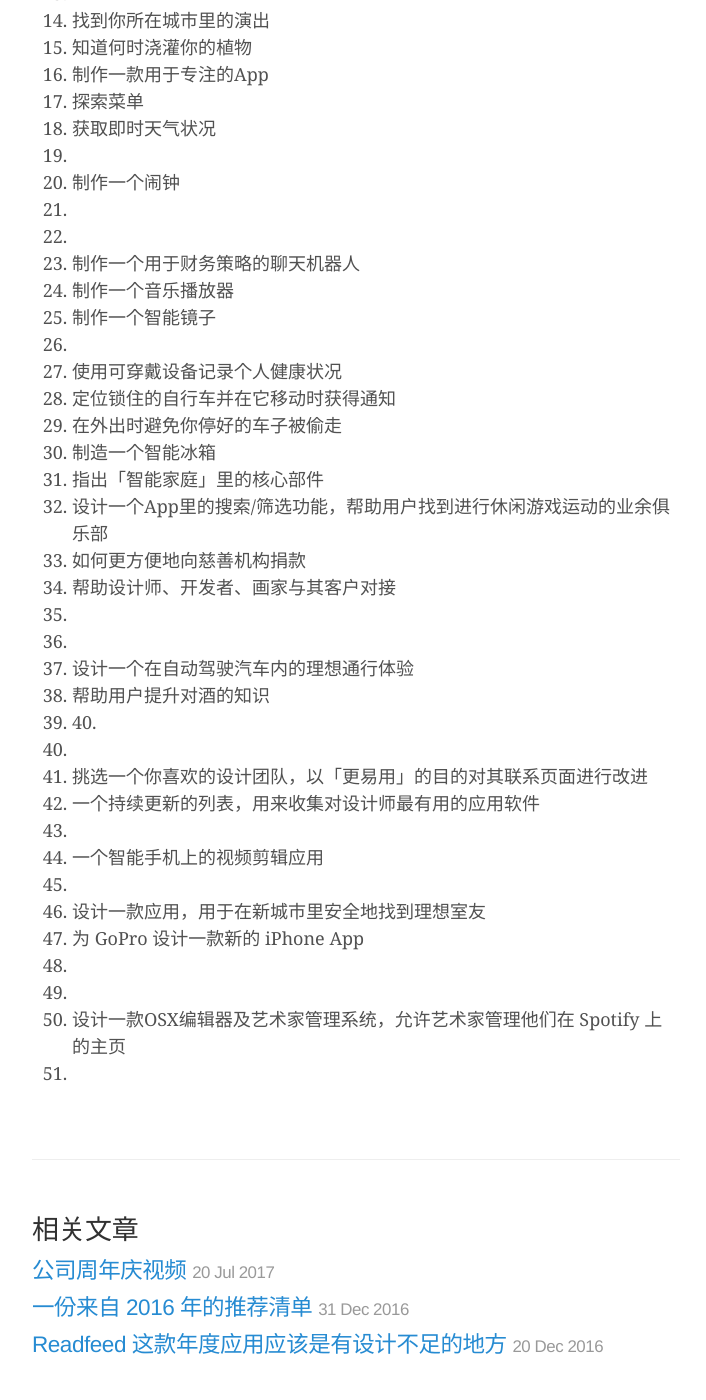
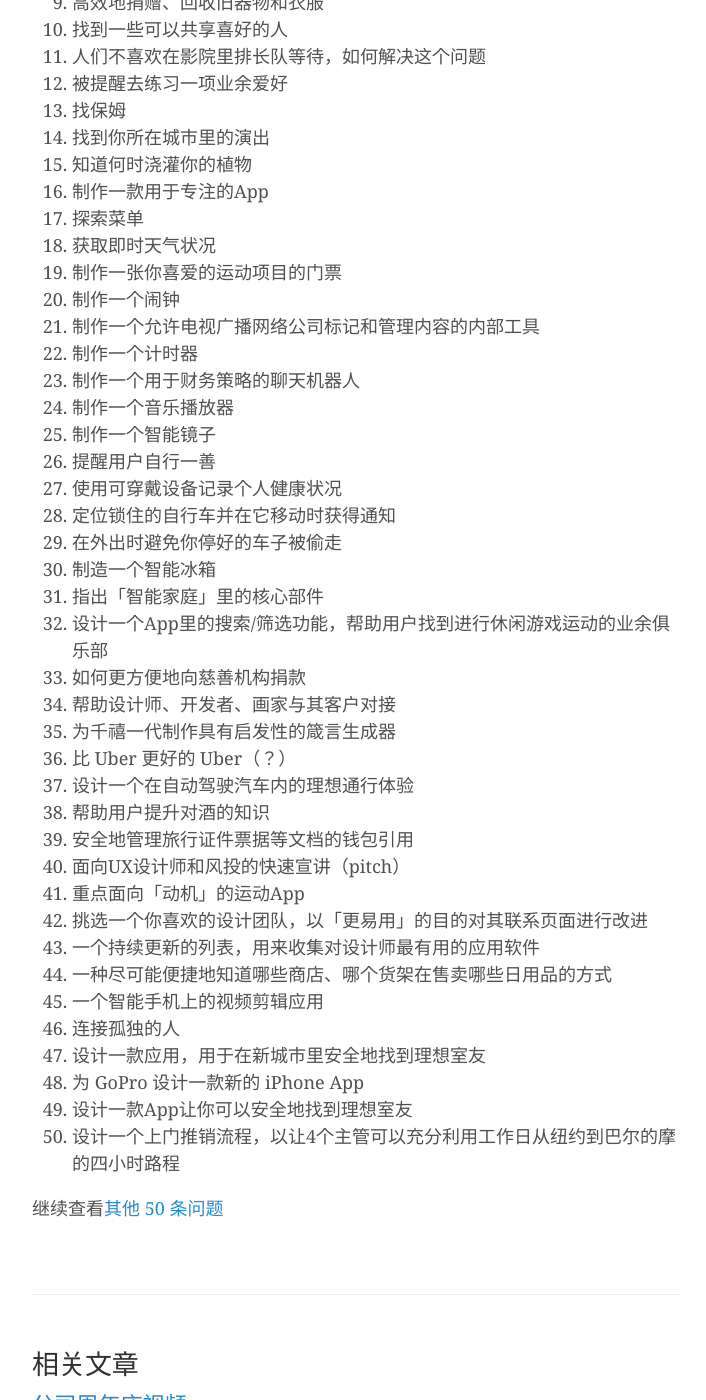
Before and after one commit to yishan/lysh, a Jekyll site: the page built from _posts/2018-05-19-100-example-ux-problems.md, in a window 1280 px wide and 1400 px high, scrolled down 803 px. Shown: the whole window, without its empty margins (284-990 px from the left). Built offline with Jekyll 4.4.1, drawn with Linux system fonts in a browser that asks for light colours; comment, search, counter and statistics services are not loaded; some of the changed text lies outside the part shown.

Commit message:
更新文档

```diff
--- a/_posts/2018-05-19-100-example-ux-problems.md
+++ b/_posts/2018-05-19-100-example-ux-problems.md
@@ -6,9 +6,14 @@ comments: true
 
     Sometimes, its harder to find a problem than a solution.
 
-Medium 上的 Jon Crabb 发布了[一篇文章](https://uxdesign.cc/100-example-ux-problems-f90e7f61dd9f)，整理了约100个（我认为）可以用来练习思考能力的用户体验问题。如引言中提到，发现问题有些难过发现解决办法，了解并尝试解决不同场景中遇到的问题，或许有助于建立起个人对解决用户体验问题的行为策略。现将这100个问题翻译成中文列出来，主要目的还是方便自己不时翻阅看看。不定期跟进原PO更新。
+2021年3月17日编辑：
+这篇文章鸽了3年才弄完一半，翻译对于理解原文帮助不大，还是直接查看原文，并且真正地去思考这里面的问题才对自己有提升。
 
-1.
+以下是之前编辑的内容：
+
+Jon Crabb 在 Medium 发布了[一篇文章](https://uxdesign.cc/100-example-ux-problems-f90e7f61dd9f)，整理了约100个（我认为）可以用来练习思考能力的用户体验问题。如引言中提到，发现问题有些难过发现解决办法，了解并尝试解决不同场景中遇到的问题，或许有助于建立起个人对解决用户体验问题的行为策略。现将这100个问题翻译成中文列出来，主要目的还是方便自己不时翻阅看看。不定期跟进原PO更新。
+
+1. 探索一座新城市
 2. 为偶发的无聊时刻找一些有趣的事情来做
 3. 在餐馆结账时AA
 4. 在餐馆结账时以素食者和非素食者为区分AA
@@ -19,21 +24,21 @@ Medium 上的 Jon Crabb 发布了[一篇文章](https://uxdesign.cc/100-example-
 9. 高效地捐赠、回收旧器物和衣服
 10. 找到一些可以共享喜好的人
 11. 人们不喜欢在影院里排长队等待，如何解决这个问题
-12.
-13.
+12. 被提醒去练习一项业余爱好
+13. 找保姆
 14. 找到你所在城市里的演出
 15. 知道何时浇灌你的植物
 16. 制作一款用于专注的App
 17. 探索菜单
 18. 获取即时天气状况
-19.
+19. 制作一张你喜爱的运动项目的门票
 20. 制作一个闹钟
-21.
-22.
+21. 制作一个允许电视广播网络公司标记和管理内容的内部工具
+22. 制作一个计时器
 23. 制作一个用于财务策略的聊天机器人
 24. 制作一个音乐播放器
 25. 制作一个智能镜子
-26.
+26. 提醒用户自行一善
 27. 使用可穿戴设备记录个人健康状况
 28. 定位锁住的自行车并在它移动时获得通知
 29. 在外出时避免你停好的车子被偷走
@@ -42,21 +47,21 @@ Medium 上的 Jon Crabb 发布了[一篇文章](https://uxdesign.cc/100-example-
 32. 设计一个App里的搜索/筛选功能，帮助用户找到进行休闲游戏运动的业余俱乐部
 33. 如何更方便地向慈善机构捐款
 34. 帮助设计师、开发者、画家与其客户对接
-35.
-36.
+35. 为千禧一代制作具有启发性的箴言生成器
+36. 比 Uber 更好的 Uber（？）
 37. 设计一个在自动驾驶汽车内的理想通行体验
 38. 帮助用户提升对酒的知识
-39.
-40.
-41.
+39. 安全地管理旅行证件票据等文档的钱包引用
+40. 面向UX设计师和风投的快速宣讲（pitch）
+41. 重点面向「动机」的运动App
 42. 挑选一个你喜欢的设计团队，以「更易用」的目的对其联系页面进行改进
 43. 一个持续更新的列表，用来收集对设计师最有用的应用软件
-44.
+44. 一种尽可能便捷地知道哪些商店、哪个货架在售卖哪些日用品的方式
 45. 一个智能手机上的视频剪辑应用
-46.
+46. 连接孤独的人
 47. 设计一款应用，用于在新城市里安全地找到理想室友
 48. 为 GoPro 设计一款新的 iPhone App
-49.
-50.
-51. 设计一款OSX编辑器及艺术家管理系统，允许艺术家管理他们在 Spotify 上的主页
-52.
+49. 设计一款App让你可以安全地找到理想室友
+50. 设计一个上门推销流程，以让4个主管可以充分利用工作日从纽约到巴尔的摩的四小时路程
+
+继续查看[其他 50 条问题](https://uxdesign.cc/100-example-ux-problems-f90e7f61dd9f)
```
